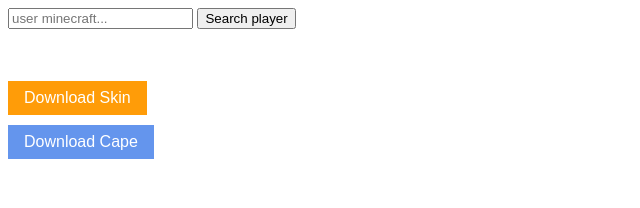
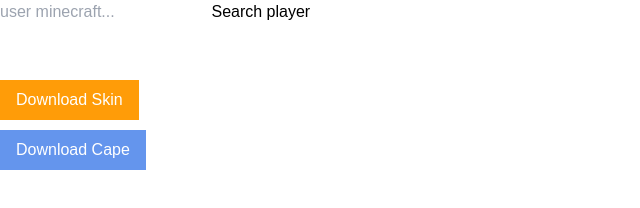
Before and after one commit to edudotdev/minecraft-skin-downloader, a website: page index.html in a window 1280 px wide. Shown: the whole page, without its empty margins (0-640 px from the left). Drawn offline with Linux system fonts and the light colour scheme.

Commit message:
feat: tailwindcss

```diff
--- a/index.html
+++ b/index.html
@@ -5,6 +5,7 @@
   <meta http-equiv="X-UA-Compatible" content="IE=edge">
   <meta name="viewport" content="width=device-width, initial-scale=1.0">
   <link rel="stylesheet" href="./css/style.css">
+  <link href="/dist/output.css" rel="stylesheet">
   <title>Skins</title>
 </head>
 <body>
@@ -18,7 +19,7 @@
 
   <p class="error"></p>
 
-  <span class="uuid">
+  <span class="uuid text-2xl ">
 
   </span>
   <br>
--- /dev/null
+++ b/src/input.css
@@ -0,0 +1,3 @@
+@tailwind base;
+@tailwind components;
+@tailwind utilities;
--- /dev/null
+++ b/tailwind.config.js
@@ -0,0 +1,10 @@
+module.exports = {
+  content: [
+    './index.html',,
+    './js/**/*.{html,js}',
+  ],
+    theme: {
+      extend: {},
+    },
+    plugins: [],
+  }
```
Also changed, not shown: package.json (added, +25 -0 lines), dist/output.css (added), 3 other files.
